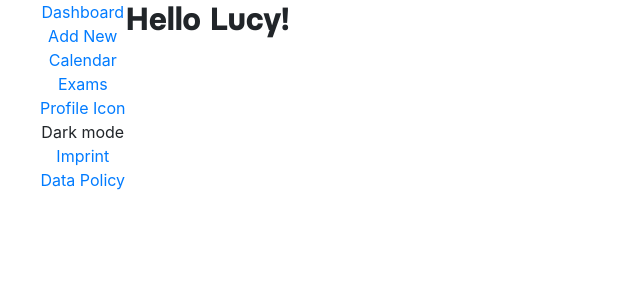
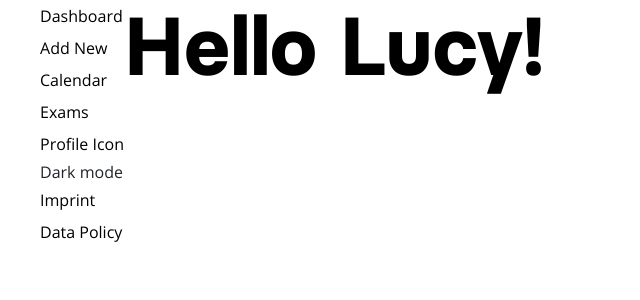
Before and after one commit to NatashaTroth/STAN, a React (Create React App) app in the folder client/: page / in a window 1280 px wide. Shown: the top 300 px of the page, without its empty margins (0-640 px from the left). Built offline with nearby package versions, Linux system fonts and the light colour scheme.

Commit message:
add: global styling & bootstrap support

```diff
--- a/client/src/assets/styles/_global.scss
+++ b/client/src/assets/styles/_global.scss
@@ -1,54 +1,202 @@
-.App {
-  text-align: center;
+html {
+  scroll-behavior: smooth;
+}
+html body {
+  font-size: 62.5%; // for px to rem conversion
+  overflow-x: hidden; // hide horizontal scroll bar
+
+  h1 {
+    color: theme-color("dark");
+    font-family: $font-family-BasierCircle-Bold;
+    @include rem(font-size, $h1-font-size);
+    @include rem(line-height, $h1-line-height);
+    @include rem(letter-spacing, 0);
+
+    @include media-breakpoint-down(sm) {
+      @include rem(font-size, $h1-font-size-mobile);
+      @include rem(line-height, $h1-line-height-mobile);
+      @include rem(letter-spacing, 0);
+    }
   }
 
   h2 {
+    color: theme-color("dark");
     font-family: $font-family-BasierCircle-Bold;
-}
+    @include rem(font-size, $h2-font-size);
+    @include rem(letter-spacing, 0);
+    @include rem(line-height, $h2-line-height);
 
-.App-logo {
-  height: 40vmin;
-  pointer-events: none;
-}
-
-@media (prefers-reduced-motion: no-preference) {
-  .App-logo {
-    animation: App-logo-spin infinite 20s linear;
+    @include media-breakpoint-down(sm) {
+      @include rem(font-size, $h2-font-size-mobile);
+      @include rem(line-height, $h2-line-height-mobile);
+      @include rem(letter-spacing, 0);
     }
   }
 
-/* .App-header {
-    background-color: #282c34;
-    min-height: 100vh;
-    display: flex;
-    flex-direction: column;
-    align-items: center;
-    justify-content: center;
-    font-size: calc(10px + 2vmin);
-    color: white;
-  } */
+  h3 {
+    color: theme-color("dark");
+    font-family: $font-family-BasierCircle-Bold;
+    @include rem(font-size, $h3-font-size);
+    @include rem(letter-spacing, 0);
+    @include rem(line-height, $h3-line-height);
 
-.App-link {
-  color: #61dafb;
-}
-
-@keyframes App-logo-spin {
-  from {
-    transform: rotate(0deg);
-  }
-  to {
-    transform: rotate(360deg);
+    @include media-breakpoint-down(sm) {
+      @include rem(font-size, $h3-font-size-mobile);
+      @include rem(line-height, $h3-line-height-mobile);
+      @include rem(letter-spacing, 0);
     }
   }
 
-.container {
-  background-color: lightcyan;
-  margin: 50px;
+  h4 {
+    color: theme-color("dark");
+    font-family: $font-family-BasierCircle-Bold;
+    @include rem(font-size, $h4-font-size);
+    @include rem(letter-spacing, 0);
+    @include rem(line-height, $h4-line-height);
+
+    @include media-breakpoint-down(sm) {
+      @include rem(font-size, $h4-font-size-mobile);
+      @include rem(line-height, $h4-line-height-mobile);
+      @include rem(letter-spacing, 0);
+    }
   }
 
-.book-link {
-  cursor: pointer;
+  h5 {
+    color: theme-color("dark");
+    font-family: $font-family-BasierCircle-Bold;
+    @include rem(font-size, $h5-font-size);
+    @include rem(letter-spacing, 0);
+    @include rem(line-height, $h5-line-height);
+
+    @include media-breakpoint-down(sm) {
+      @include rem(font-size, $h5-font-size-mobile);
+      @include rem(line-height, $h5-line-height-mobile);
+      @include rem(letter-spacing, 0);
     }
-.book-link:hover {
-  color: darkcyan;
   }
+
+  img {
+    max-width: 100%;
+    height: auto;
+  }
+
+  li {
+    font-family: $font-family-OpenSans-Regular;
+    @include rem(font-size, $font-size-16);
+
+    @include media-breakpoint-down(sm) {
+      @include rem(font-size, $font-size-14);
+    }
+  }
+
+  p {
+    font-family: $font-family-OpenSans-Regular;
+    @include rem(font-size, $font-size-16);
+    letter-spacing: 0;
+    @include rem(line-height, 32px);
+    margin: 0;
+
+    @include media-breakpoint-down(sm) {
+      @include rem(font-size, $font-size-14);
+      @include rem(line-height, 30px);
+    }
+  }
+
+  a {
+    color: theme-color("dark");
+    font-family: $font-family-OpenSans-Regular;
+    @include rem(font-size, $font-size-16);
+    letter-spacing: 0;
+    @include rem(line-height, 32px);
+    transition: all 200ms ease-in-out;
+
+    &:hover,
+    &:focus,
+    &:active {
+      color: theme-color("primary-yellow");
+      text-decoration: none;
+    }
+
+    @include media-breakpoint-down(sm) {
+      @include rem(font-size, $font-size-14);
+      @include rem(line-height, 30px);
+    }
+  }
+
+  label {
+    color: theme-color("dark");
+    font-family: $font-family-BasierCircle-SemiBold;
+    @include rem(font-size, $font-size-16);
+    @include rem(letter-spacing, 0.2px);
+    @include rem(line-height, 32px);
+
+    @include media-breakpoint-down(sm) {
+      @include rem(font-size, $font-size-16);
+      @include rem(line-height, 30px);
+    }
+  }
+
+  .input-required {
+    &::after {
+      content: "*";
+      color: theme-color("error");
+    }
+  }
+
+  input {
+    border: none;
+    border-bottom: 2px solid theme-color("dark");
+    padding: 5px 2px;
+    color: theme-color("dark");
+    @include rem(font-size, $font-size-16);
+    @include rem(letter-spacing, 0.2px);
+    @include rem(line-height, 32px);
+    min-width: 95px;
+  }
+
+  input[type="date"] {
+    text-transform: uppercase;
+  }
+
+  ::-webkit-input-placeholder {
+    /* Chrome/Opera/Safari */
+    color: theme-color("grey-dark");
+  }
+  ::-moz-placeholder {
+    /* Firefox 19+ */
+    color: theme-color("grey-dark");
+  }
+  :-ms-input-placeholder {
+    /* IE 10+ */
+    color: theme-color("grey-dark");
+  }
+  :-moz-placeholder {
+    /* Firefox 18- */
+    color: theme-color("grey-dark");
+  }
+
+  textarea {
+    width: 100%;
+    min-height: 150px;
+    border: none;
+    border-bottom: 2px solid theme-color("dark");
+    padding: 5px 2px;
+    color: theme-color("dark");
+    @include rem(font-size, $font-size-16);
+    @include rem(letter-spacing, 0.2px);
+    @include rem(line-height, 32px);
+  }
+
+  .hide {
+    position: absolute;
+    white-space: nowrap;
+    width: 1px;
+    height: 1px;
+    overflow: hidden;
+    border: 0;
+    padding: 0;
+    clip: rect(0 0 0 0);
+    clip-path: inset(50%);
+    margin: -1px;
+  }
+}
--- a/client/src/assets/styles/_variables.scss
+++ b/client/src/assets/styles/_variables.scss
@@ -1,11 +1,19 @@
+@import "~bootstrap/scss/bootstrap.scss";
+
 $theme-colors: (
-  primary: #ed7226,
-  primary-hover: #c15613,
+  primary-yellow: #fec902,
+  primary-yellow-dark: #ef7a20,
+  primary-blue: #bce0f8,
+  primary-blue-dark: #03719e,
   light: #ffffff,
   dark: #000000,
-  blue-dark: #0f152b,
   grey-light: #f2f2f2,
-  grey-dark: #5a5a5a,
+  grey-dark: #979797,
+  dark-mode: #101926,
+  error: #ec634c,
+  error-hover: #e7333e,
+  success: #a9bf16,
+  success-hover: #5b7429,
 );
 
 /** Bootstrap navbar fix (https://git.io/fADqW) */
@@ -24,32 +32,32 @@ $font-size-60: 60px;
 $font-size-80: 80px;
 
 /* font-size h-tags */
-$h1-font-size: 60px;
-$h2-font-size: 40px;
-$h3-font-size: 22px;
+$h1-font-size: 100px;
+$h2-font-size: 82px;
+$h3-font-size: 24px;
 $h4-font-size: 18px;
 $h5-font-size: 16px;
 
 /* font-size h-tags mobile */
-$h1-font-size-mobile: 40px;
-$h2-font-size-mobile: 24px;
+$h1-font-size-mobile: 80px;
+$h2-font-size-mobile: 52px;
 $h3-font-size-mobile: 18px;
 $h4-font-size-mobile: 16px;
 $h5-font-size-mobile: 14px;
 
 /* line-height h-tags */
-$h1-line-height: 66px;
-$h2-line-height: 54px;
-$h3-line-height: 26px;
+$h1-line-height: 110px;
+$h2-line-height: 92px;
+$h3-line-height: 30px;
 $h4-line-height: 26px;
 $h5-line-height: 24px;
 
 /* line-height h-tags mobile */
-$h1-line-height-mobile: 46px;
-$h2-line-height-mobile: 30px;
+$h1-line-height-mobile: 90px;
+$h2-line-height-mobile: 100px;
 $h3-line-height-mobile: 28px;
-$h4-line-height-mobile: 22px;
-$h5-line-height-mobile: 16px;
+$h4-line-height-mobile: 26px;
+$h5-line-height-mobile: 20px;
 
 /* font-family */
 $font-family-BasierCircle-Regular: "Basier Circle", sans-serif;
--- a/client/src/components/add-new/AddNew.js
+++ b/client/src/components/add-new/AddNew.js
@@ -20,7 +20,10 @@ function AddNew() {
             <form action="#" method="post" className="add-new__form">
               <div className="row">
                 <div className="col-md-6 add-new__left">
-                  <label htmlFor="subject" className="add-new__form__label">
+                  <label
+                    htmlFor="subject"
+                    className="add-new__form__label input-required"
+                  >
                     Subject
                   </label>
                   <input
@@ -29,10 +32,13 @@ function AddNew() {
                     name="exam_subject"
                     placeholder="Math"
                     required
-                    className="add-new__form__input input-required"
+                    className="add-new__form__input"
                   ></input>
 
-                  <label htmlFor="exam-date" className="add-new__form__label">
+                  <label
+                    htmlFor="exam-date"
+                    className="add-new__form__label input-required"
+                  >
                     Exam date
                   </label>
                   <input
@@ -41,7 +47,7 @@ function AddNew() {
                     name="exam_date"
                     placeholder="DD/MM/YYYY"
                     required
-                    className="add-new__form__input input-required"
+                    className="add-new__form__input"
                   ></input>
 
                   <label
@@ -58,7 +64,10 @@ function AddNew() {
                     className="add-new__form__input"
                   ></input>
 
-                  <label htmlFor="page-amount" className="add-new__form__label">
+                  <label
+                    htmlFor="page-amount"
+                    className="add-new__form__label input-required"
+                  >
                     Amount of pages
                   </label>
                   <input
@@ -67,7 +76,7 @@ function AddNew() {
                     name="exam_page_amount"
                     placeholder="829"
                     required
-                    className="add-new__form__input input-required"
+                    className="add-new__form__input"
                   ></input>
 
                   <label htmlFor="page-time" className="add-new__form__label">
--- a/client/src/index.js
+++ b/client/src/index.js
@@ -1,6 +1,6 @@
-import "bootstrap/dist/css/bootstrap.css"
 import React from "react"
 import ReactDOM from "react-dom"
+import "bootstrap/dist/css/bootstrap.css"
 import "./index.css"
 import App from "./App"
 import * as serviceWorker from "./serviceWorker"
```
Lines whose indentation alone changed are shown as unchanged.
